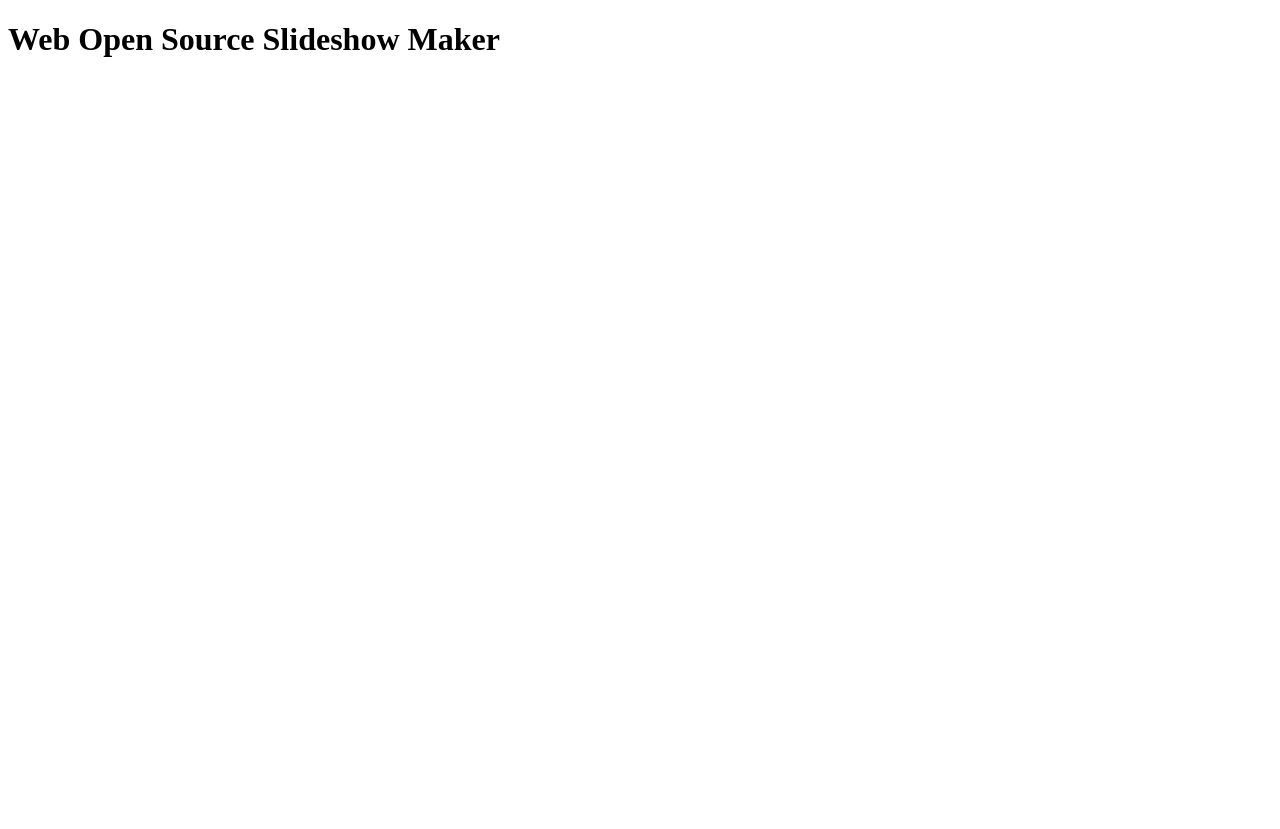
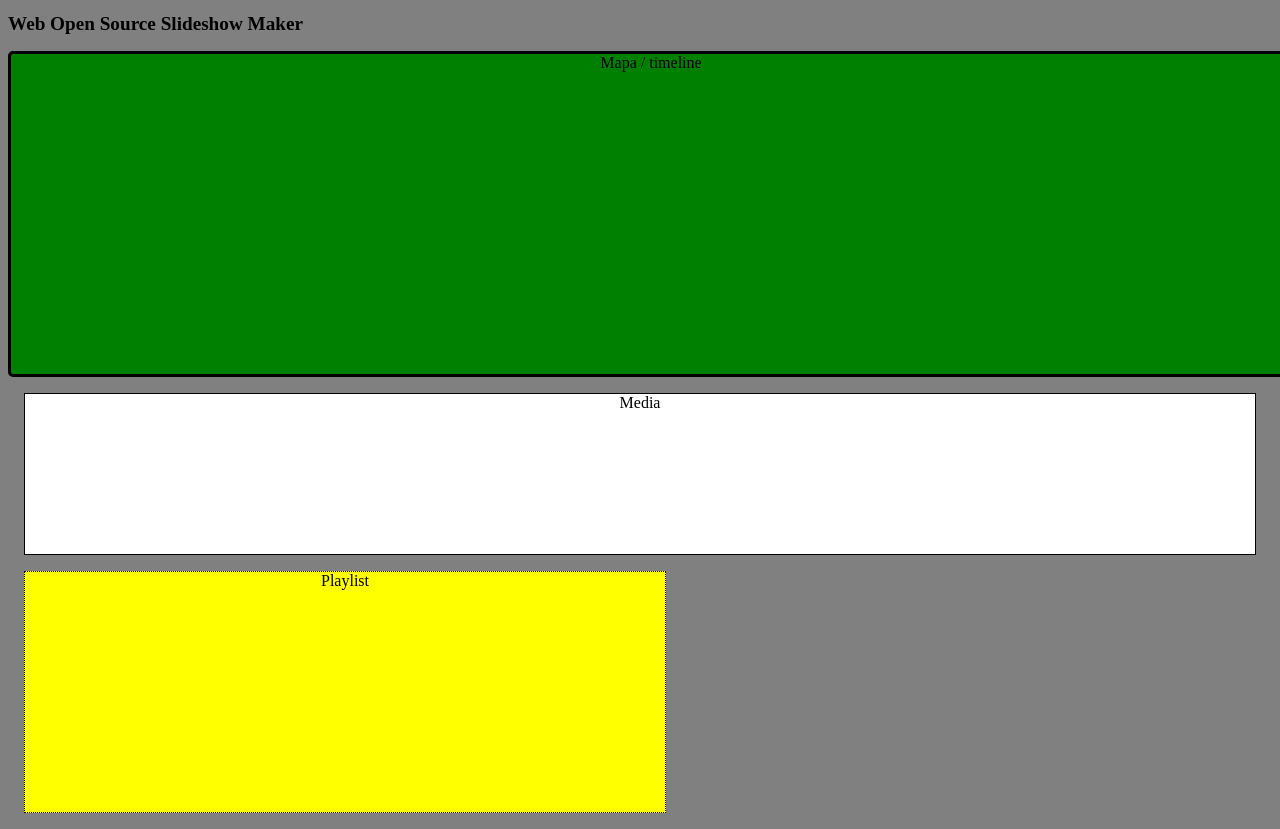
Before and after one commit to hujon/wossm, a plain HTML site: page index.html in a window 1280 px wide. Before the commit the page ends 800 px from the top, so only its background shows below. Drawn offline with Linux system fonts and the light colour scheme.

Commit message:
Basic HTML layout

```diff
--- a/index.html
+++ b/index.html
@@ -11,12 +11,19 @@
 
 		<link rel="stylesheet" href="styles/main.css" />
 
+		<script type="text/javascript" src="scripts/main.js"></script>
+
 	</head>
 	<body>
 		<h1>Web Open Source Slideshow Maker</h1>
-		<div id="slideshow_canvas">
+		<div id="visualise_canvas">
+			Mapa / timeline
+		</div>
+		<div id="media_canvas">
+			Media
 		</div>
 		<div id="playlist">
+			Playlist
 		</div>
 	</body>
 </html>
--- a/styles/main.css
+++ b/styles/main.css
@@ -0,0 +1,58 @@
+body
+{
+	background-color: grey;
+
+	text-align: center;
+}
+
+h1
+{
+	text-align: left;
+
+	font-size: larger;
+}
+
+div#visualise_canvas
+{
+	margin: 1em auto;
+	padding: 0;
+
+	text-align: center;
+
+	width: 80em;
+	height: 20em;
+
+	border: medium solid black;
+	border-radius: 5px;
+
+	background-color: green;
+}
+
+div#media_canvas
+{
+	margin: 0 1em 1em;
+	padding: 0;
+
+	height: 10em;
+
+	text-align: center;
+
+	border: thin solid black;
+
+	background-color: white;
+}
+
+div#playlist
+{
+	margin: 0 1em 1em;
+	padding: 0;
+
+	height: 15em;
+	width: 40em;
+
+	text-align: center;
+
+	border: thin dotted black;
+
+	background-color: yellow;
+}
```
